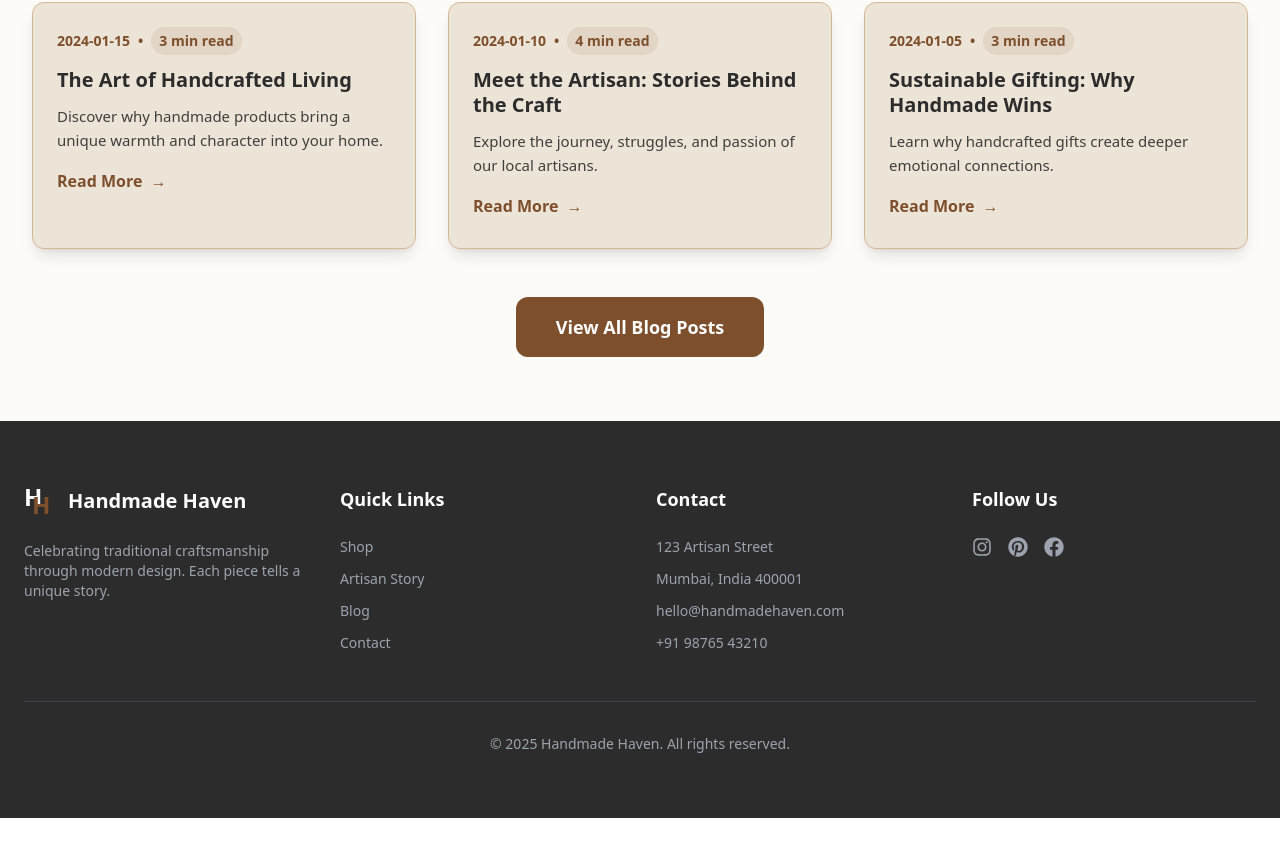
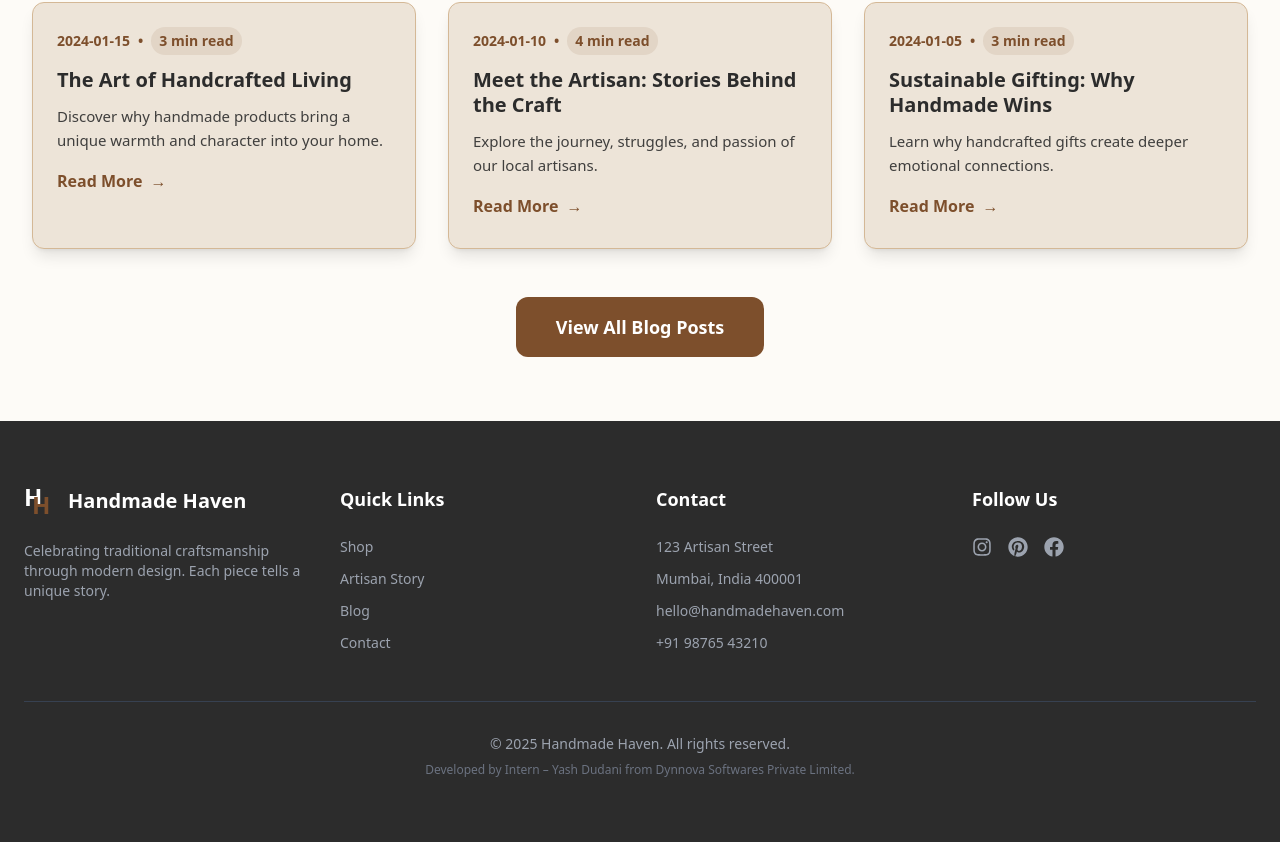
Before and after one commit to Yash-Dudani/handicrafts-store, a Next.js app: page / in a window 1280 px wide. Shown: the part 2323-3165 px from the top of the page. Before the commit the page ends 3141 px from the top, so only its background shows below. Built offline with nearby package versions, Linux system fonts and the light colour scheme.

Commit message:
Added developer credit

```diff
--- a/src/components/layout/Footer.tsx
+++ b/src/components/layout/Footer.tsx
@@ -72,6 +72,9 @@ export default function Footer() {
         {/* Copyright */}
         <div className="border-t border-gray-700 pt-6 sm:pt-8 text-center text-gray-400 text-xs sm:text-sm">
           <p>© 2025 Handmade Haven. All rights reserved.</p>
+           <p className="mt-2 text-xs text-gray-500">
+            Developed by Intern – Yash Dudani from Dynnova Softwares Private Limited.
+          </p>
         </div>
       </div>
     </footer>
```
